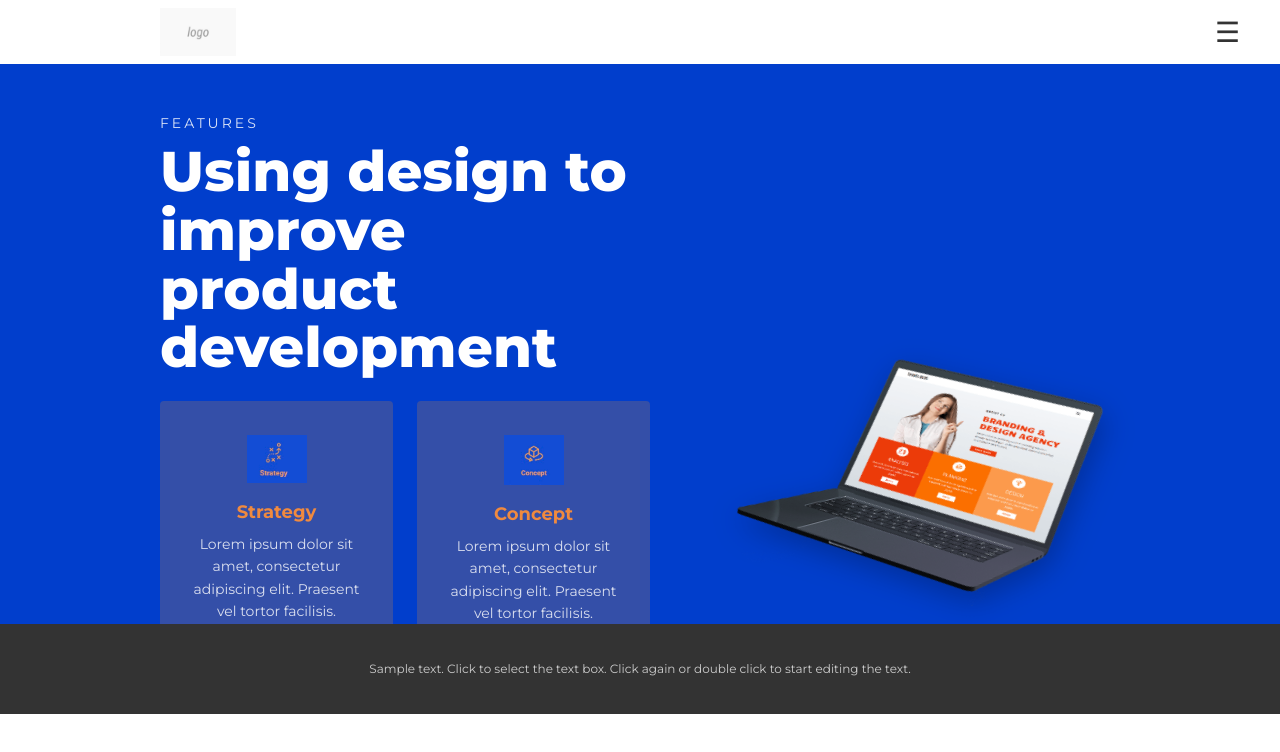
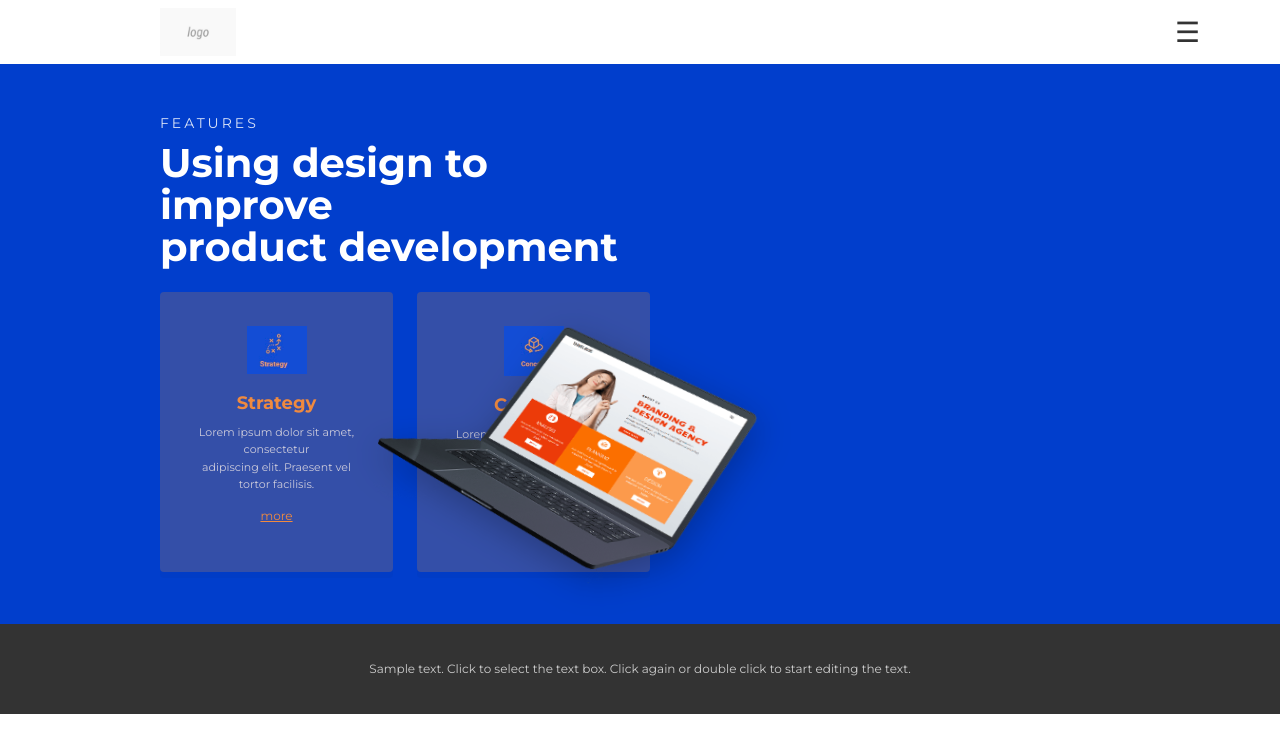
Before and after one commit to Sabina-88/lab4_html, a plain HTML site: page index.html in a window 1280 px wide. Drawn offline with Linux system fonts and the light colour scheme.

Commit message:
Update style.css

```diff
--- a/style.css
+++ b/style.css
@@ -34,7 +34,7 @@ body {
   font-size: 28px;
   color: #333;
   cursor: pointer;
-  position: absolute;
+  position: relative;
   right: 40px;
 }
 
@@ -65,8 +65,8 @@ body {
 
 /* Заголовок */
 h1 {
-  font-size: 56px;
-  font-weight: 800;
+  font-size: 40px;
+  font-weight: 600;
   line-height: 1.05;
   color: #fff;
   max-width: 600px;
@@ -108,10 +108,10 @@ h1 {
 }
 
 .card p {
-  font-size: 14px;
+  font-size: 11px;
   line-height: 1.6;
   opacity: 0.9;
-  color: rgba(255,255,255,0.9);
+  color: rgba(238, 231, 231, 0.9);
   margin-bottom: 14px;
 }
 
@@ -125,12 +125,12 @@ h1 {
 /* ====== Зображення ноутбука ====== */
 .laptop {
   position: absolute;
-  right: 160px;
-  top: 230px;
+  right: 510px;
+  top: 200px;
   width: 400px;
-  transform: rotate(-15deg) translateY(20px);
+  transform: rotate(-3deg) translateY(20px);
   z-index: 2;
-  filter: drop-shadow(0 10px 15px rgba(0,0,0,0.25));
+  filter: drop-shadow(0 10px 18px rgba(0,0,0,0.25));
 }
 
 /* ====== Футер ====== */
```
